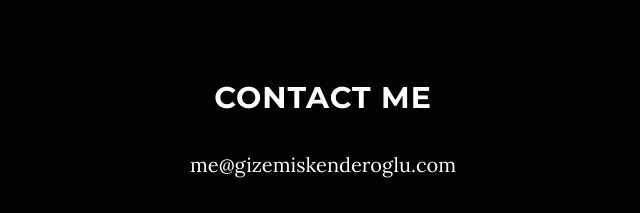
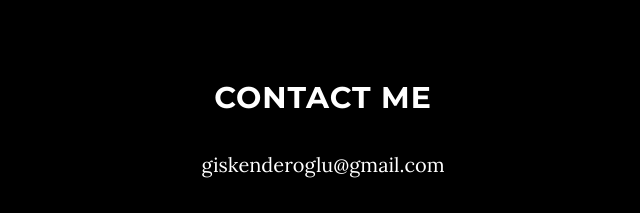
Before and after one commit to gizemiskender/gizemiskender.github.io, a plain HTML site: page index.html in a window 1280 px wide. Shown: the part 1354-1567 px from the top of the page, 317-957 px from the left. Drawn offline with nearby package versions, Linux system fonts and the light colour scheme.

Commit message:
changed e-mail

```diff
--- a/index.html
+++ b/index.html
@@ -92,7 +92,7 @@
         <div class="row">
             <div class="col-lg-8 col-lg-offset-2">
                 <h2>Contact Me</h2>
-                <p>me@gizemiskenderoglu.com</p>
+                <p>giskenderoglu@gmail.com</p>
                 <ul class="list-inline banner-social-buttons">
                     <li><a href="https://twitter.com/gizemiskender" class="btn btn-default btn-lg"><i class="fa fa-twitter fa-fw"></i> <span class="network-name">Twitter</span></a>
                     </li>
```
